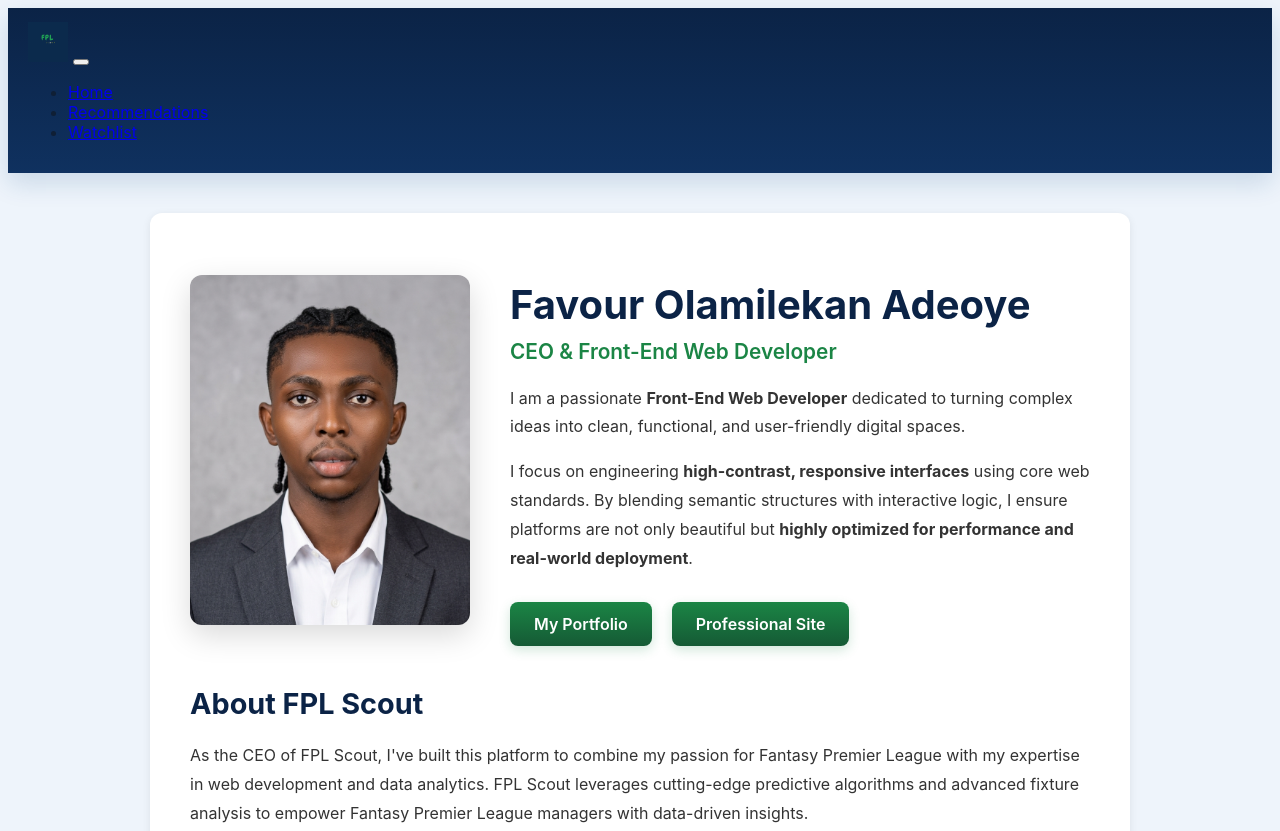
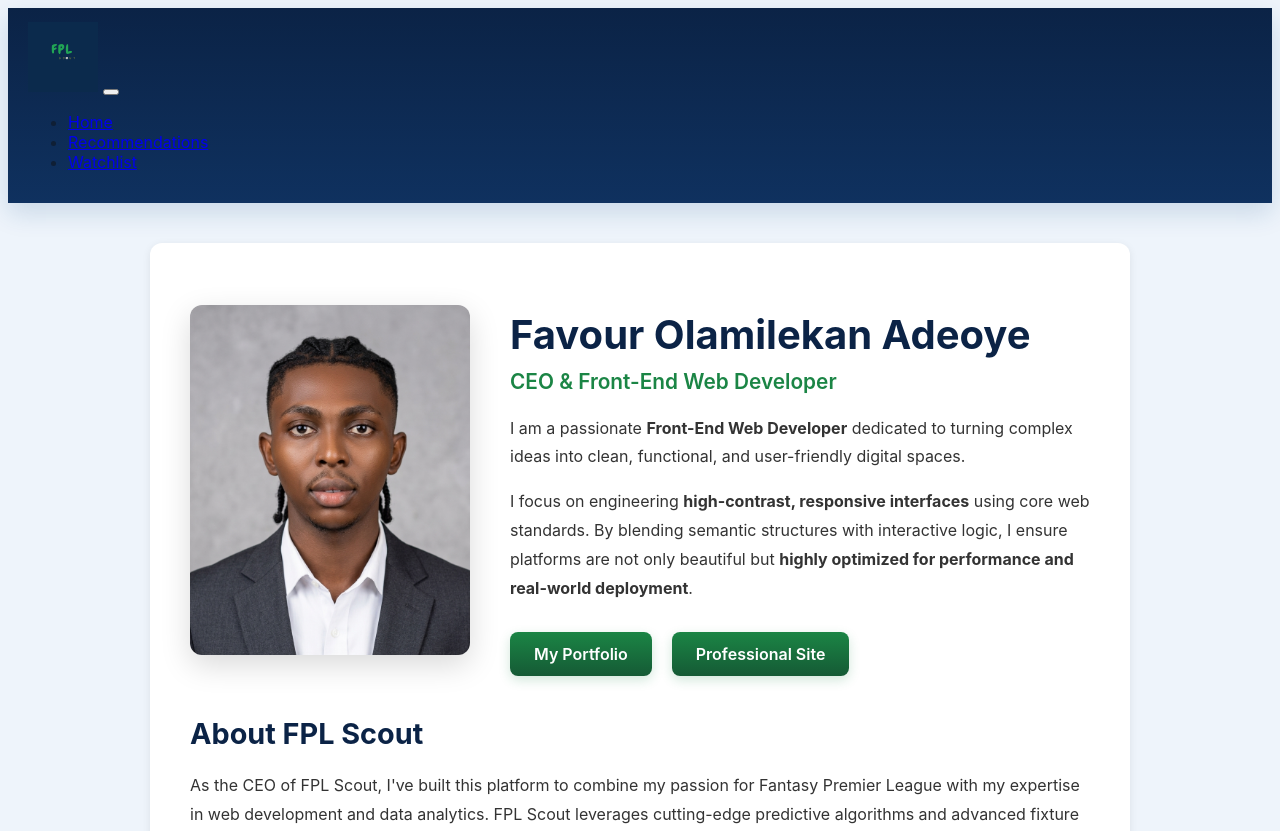
Before and after one commit to Olamn-WebGIS/olamn-fpl-scout, a website: page about-me.html in a window 1280 px wide. Shown: the top 831 px of the page. Drawn offline with nearby package versions, Linux system fonts and the light colour scheme.

Commit message:
Increase logo size and remove background color

```diff
--- a/about-me.html
+++ b/about-me.html
@@ -189,7 +189,7 @@
 <body>
     <nav class="navbar navbar-expand-lg navbar-dark navbar-custom">
         <div class="container-fluid">
-            <a class="navbar-brand" href="index.html"><img src="./images/fpl.png" alt="FPL Scout" style="height: 40px; width: auto;"></a>
+            <a class="navbar-brand" href="index.html"><img src="./images/fpl.png" alt="FPL Scout" style="height: 70px; width: auto; background: none; padding: 0;"></a>
             <button class="navbar-toggler" type="button" data-bs-toggle="collapse" data-bs-target="#navbarNav">
                 <span class="navbar-toggler-icon"></span>
             </button>
```
Also changed, not shown: index.html (+1 -1 lines), player-stats.html (+1 -1 lines), privacy-policy.html (+1 -1 lines), recommended.html (+1 -1 lines), terms-of-service.html (+1 -1 lines), watchlist.html (+1 -1 lines).
